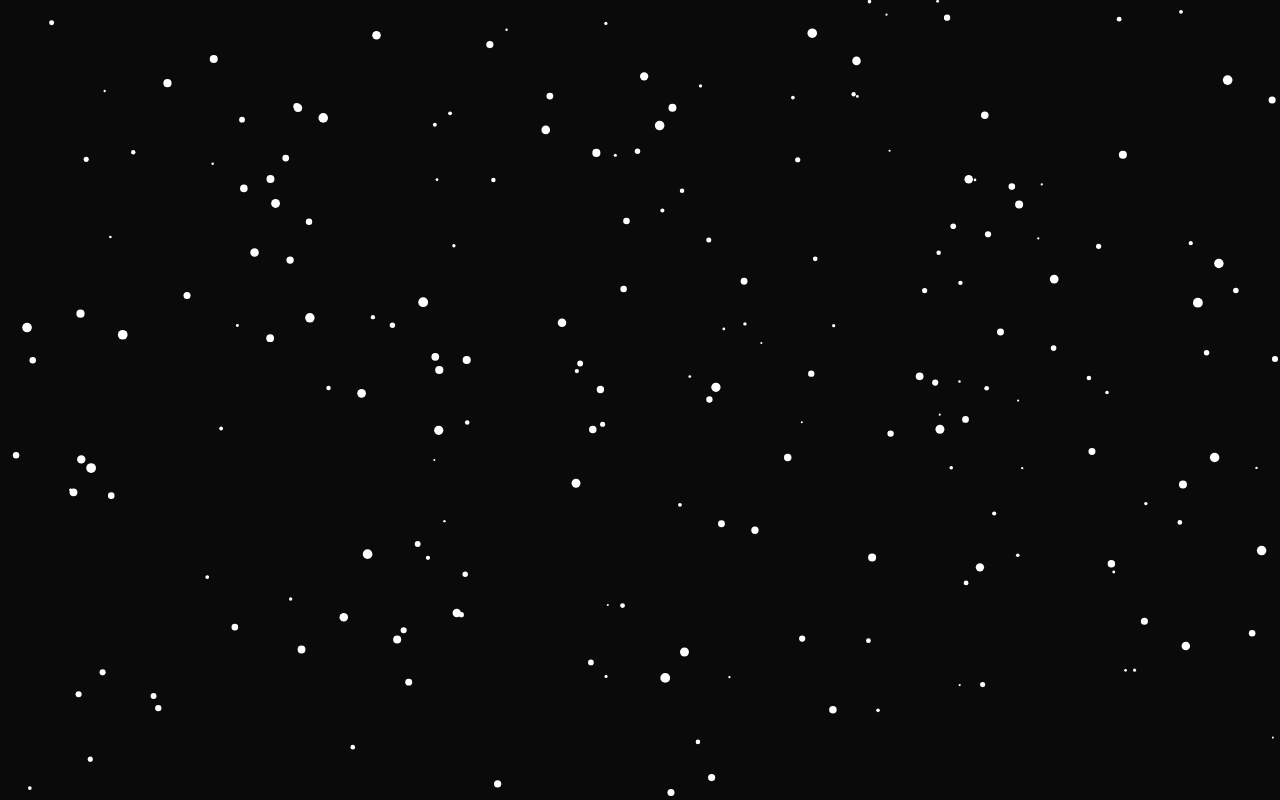
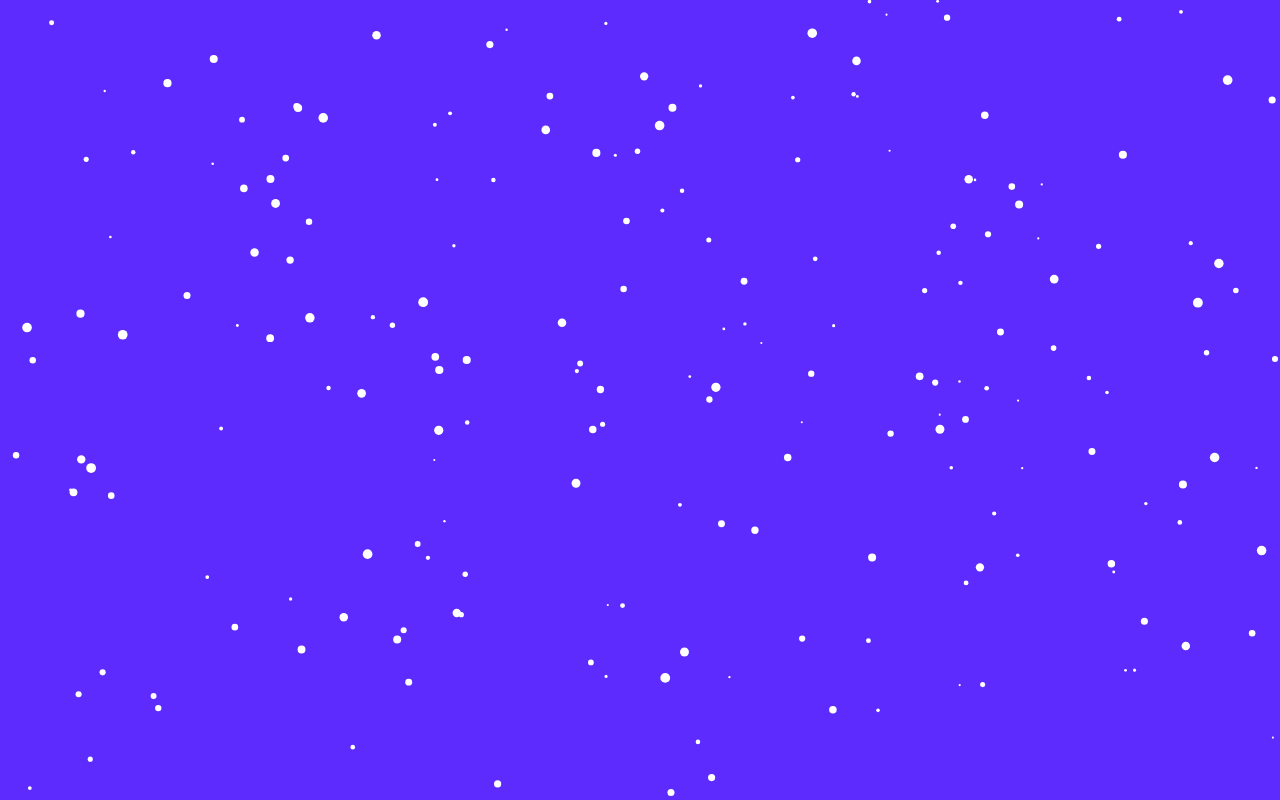
Before and after one commit to Hbooth078/H.Booth.part_3.html, a plain HTML site: page index.html in a window 1280 px wide. Drawn offline with Linux system fonts and the light colour scheme.

Commit message:
Update style.css

```diff
--- a/style.css
+++ b/style.css
@@ -1,7 +1,8 @@
 body {
     margin: 0;
     overflow: hidden;
-    background: #0a0a0a;
+    background: #5e2bff;
+
 }
 
 canvas {
```
